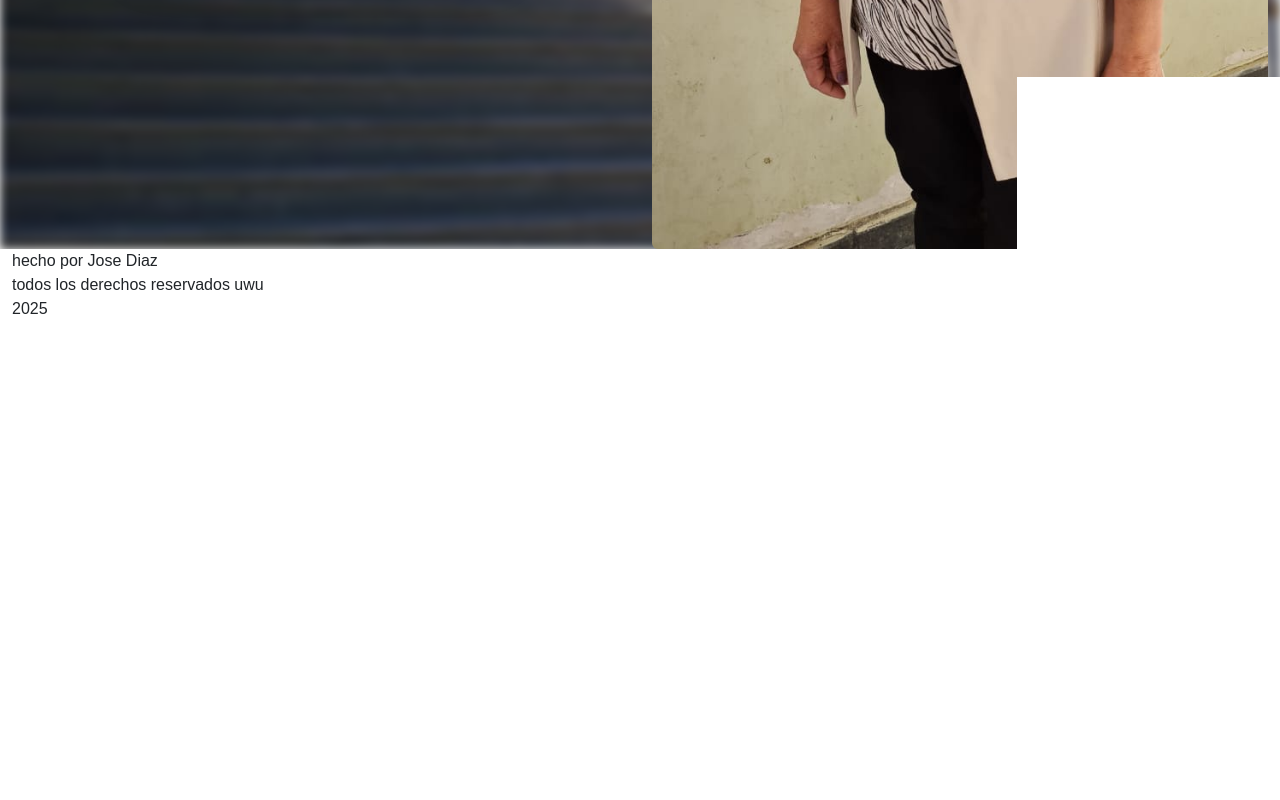
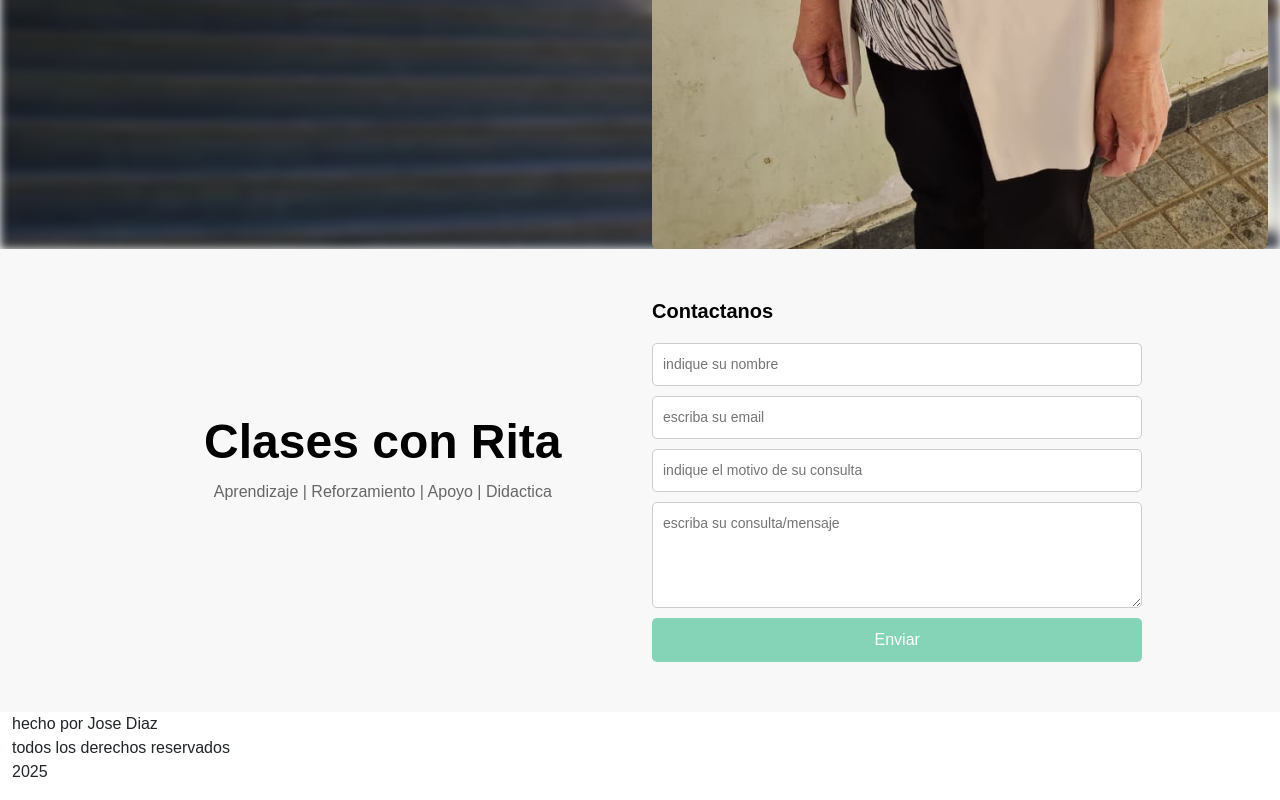
Before and after one commit to akemurashi/CER1-DIAZJOSE, a plain HTML site: page CER1-DIAZJOSE/index.html in a window 1280 px wide. Shown: the part 1702-2502 px from the top of the page. Before the commit the page ends 2039 px from the top, so only its background shows below. Drawn offline with Linux system fonts and the light colour scheme.

Commit message:
creacion_seccion_de_contacto

```diff
--- a/CER1-DIAZJOSE/css/estilos.css
+++ b/CER1-DIAZJOSE/css/estilos.css
@@ -65,3 +65,80 @@ body {
     margin: 0 auto; /* Centra la tarjeta horizontalmente */
     padding: 20px; /* Ajusta el espacio interno */
 }
+#Contacto {
+    background-color: #f8f8f8; /* Fondo claro */
+    color: black;
+    padding: 50px 10%;
+    display: flex;
+    align-items: center;
+    text-align: center;
+}
+
+#Contacto .logo-container h1 {
+    font-size: 48px;
+    font-weight: bold;
+    margin-bottom: 10px;
+}
+
+#Contacto .logo-container p {
+    font-size: 16px;
+    color: #666;
+    margin-bottom: 20px;
+}
+
+#Contacto .list-inline {
+    padding: 0;
+    margin: 0;
+    list-style: none;
+}
+
+#Contacto .list-inline-item {
+    display: inline-block;
+    margin: 0 10px;
+}
+
+#Contacto .list-inline-item a {
+    font-size: 24px;
+    color: black;
+    text-decoration: none;
+}
+
+#Contacto .list-inline-item a:hover {
+    color: #85d4b7;
+}
+
+#Contacto .contact-form h3 {
+    font-size: 20px;
+    font-weight: bold;
+    margin-bottom: 20px;
+    text-align: left;
+}
+
+#Contacto .contact-form form {
+    display: flex;
+    flex-direction: column;
+    gap: 10px;
+}
+
+#Contacto .contact-form input,
+#Contacto .contact-form textarea {
+    width: 100%;
+    padding: 10px;
+    border: 1px solid #ccc;
+    border-radius: 5px;
+    font-size: 14px;
+}
+
+#Contacto .contact-form button {
+    background-color: #85d4b7;
+    color: white;
+    border: none;
+    padding: 10px 20px;
+    font-size: 16px;
+    border-radius: 5px;
+    cursor: pointer;
+}
+
+#Contacto .contact-form button:hover {
+    background-color: #6dccaa;
+}
--- a/CER1-DIAZJOSE/index.html
+++ b/CER1-DIAZJOSE/index.html
@@ -61,11 +61,35 @@
                     <img src="img/foto1.jpg" class="img-fluid rounded">
                 </div>
             </section>
-
+            <section id="Contacto" class="row align-items-center text-center">
+                <div class="col-md-6">
+                    <div class="logo-container">
+                        <h1>Clases con Rita</h1>
+                        <p>Aprendizaje | Reforzamiento | Apoyo | Didactica</p>
+                        <ul class="list-inline">
+                            <li class="list-inline-item"><a href="#"><i class="fab fa-facebook"></i></a></li>
+                            <li class="list-inline-item"><a href="#"><i class="fab fa-google"></i></a></li>
+                            <li class="list-inline-item"><a href="#"><i class="fab fa-instagram"></i></a></li>
+                        </ul>
+                    </div>
+                </div>
+                <div class="col-md-6">
+                    <div class="contact-form">
+                        <h3><i class="fas fa-envelope"></i> Contactanos</h3>
+                        <form action="#" method="post">
+                            <input type="text" name="name" placeholder="indique su nombre" required>
+                            <input type="email" name="email" placeholder="escriba su email" required>
+                            <input type="text" name="motivo" placeholder="indique el motivo de su consulta" required>
+                            <textarea name="message" placeholder="escriba su consulta/mensaje" rows="4" required></textarea>
+                            <button type="submit">Enviar</button>
+                        </form>
+                    </div>
+                </div>
+            </section>
         <footer>
             <p>hecho por Jose Diaz
               <br>
-                todos los derechos reservados uwu
+                todos los derechos reservados
               <br>
               2025
             </p>
```
